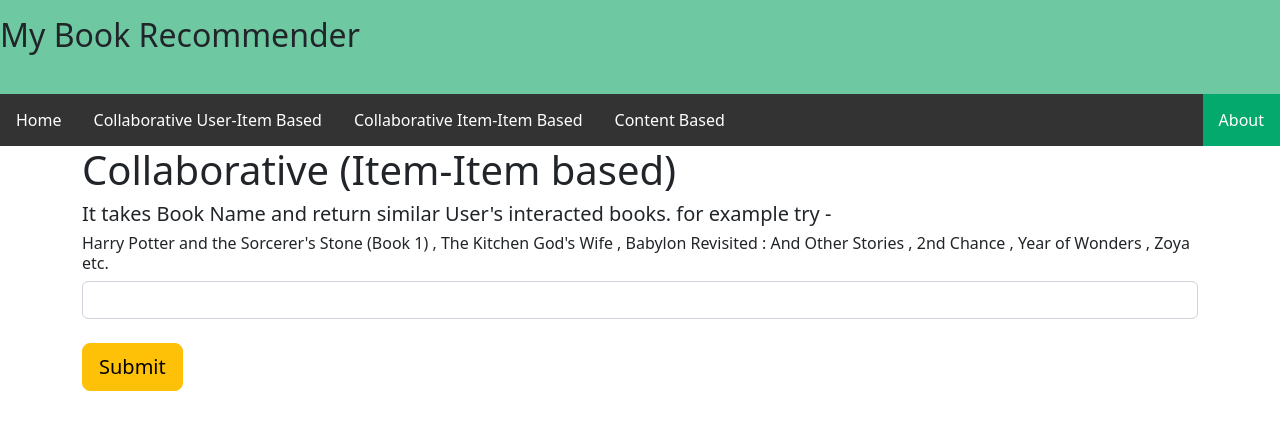
After one commit to Gulzar-khan/recommendation-Project, a Flask app: page /collab2 in a window 1280 px wide. The commit adds this page. Shown: the top 430 px of the page. Run offline with Flask 2, Linux system fonts and the light colour scheme; parts of the project's set-up code (start-up, migrations or seed data) failed here and were passed over.

Commit message:
make it better

```diff
--- a/app.py
+++ b/app.py
@@ -4,14 +4,30 @@
 # Press Double Shift to search everywhere for classes, files, tool windows, actions, and settings.
 from flask import Flask, render_template,request
 import pickle
-import numpy as numpy
+import numpy as np
 import pandas as pd
+from sklearn.metrics.pairwise import cosine_similarity
+
 
 
 top_selling_df = pickle.load(open('top_selling.pkl', 'rb'))
 top_books = pickle.load(open('top_books.pkl', 'rb'))
+# for collaborative
+collab_user1 = pickle.load(open('collab_user1.pkl', 'rb'))
 
-collab_user1 = pickle.load(open('collab_user1.pkl', 'rb'))
+us_canada_book_title = pickle.load(open('us_canada_book_title.pkl', 'rb'))
+corr = pickle.load(open('corr.pkl', 'rb'))
+books_with_image = pickle.load(open('books_with_image.pkl', 'rb'))
+
+#content base
+title_matrix = pickle.load(open('title_matrix.pkl', 'rb'))
+features = pickle.load(open('features.pkl', 'rb'))
+book4 = pickle.load(open('book4.pkl', 'rb'))
+
+
+
+
+
 
 
 app = Flask(__name__)
@@ -40,7 +56,7 @@ def collab():
     # print(df_user.head(5))
     # df_pred = df_user[df_user['pred_rating'].notna()].sort_values('pred_rating', ascending=False).head(5)
     #
-    df_rating = df_user[df_user['pred_rating'].notna()].sort_values('book_rating', ascending=False).head(15)
+    df_rating = df_user[df_user['pred_rating'].notna()].sort_values('book_rating', ascending=False).head(20)
     df_rating = df_rating.drop(['user_id', 'Total_No_Of_Users_Rated', 'book_rating', 'Avg_Rating'], axis=1)
     data = []
     for i in range(len(df_rating) + 1):
@@ -54,8 +70,100 @@ def collab():
 #                             image2=list(df_rating['Image-URL-M'].values),
 #                             ISBN=list(df_rating['ISBN'].values)
 #                            )
+
+
+@app.route('/collab2')
+def collab_ui2():
+    return render_template('collab2.html')
+@app.route('/collab_2',methods=["post"])
+def collab2():
+    us_canada_book_list=list(us_canada_book_title)
+    user_input=request.form.get('user_input2')
+    indexx= us_canada_book_list.index(user_input)
+    corr_coffey_hands = corr[indexx]
+    similar_items = list(us_canada_book_title[(corr_coffey_hands < 1.0) & (corr_coffey_hands > 0.9)])
+
+    data1 = []
+    for i in similar_items:
+        item = []
+        temp_df = books_with_image[books_with_image['Book-Title'] == i]
+        item.extend(list(temp_df.drop_duplicates('Book-Title')['Book-Author']))
+        item.extend(list(temp_df.drop_duplicates('Book-Title')['Book-Title']))
+        item.extend(list(temp_df.drop_duplicates('Book-Title')['Publisher']))
+        item.extend(list(temp_df.drop_duplicates('Book-Title')['Image-URL-M']))
+        data1.append(item)
+    return render_template('collab2.html', data=data1)
+
+
+
+
+@app.route('/content')
+def collab_ui3():
+    return render_template('content.html')
+
+
+@app.route('/content_1', methods=["POST"])
+def content():
+    user_input = request.form.get('user_input3')
+    title_id_arr = books_with_image[books_with_image['Book-Title'] == user_input].index.values
+    title_id = 0
+    for i in title_id_arr:
+        title_id += int(i)
+    # generate sim matrix
+    sim_matrix = cosine_similarity(title_matrix, title_matrix)
+    # features = vectorizer.get_feature_names()
+    top_n = 20
+    top_n_idx = np.flip(np.argsort(sim_matrix[title_id]), axis=0)[0:top_n]
+    top_n_sim_values = sim_matrix[title_id, top_n_idx]
+
+    # find top n with values > 0
+    top_n_idx = top_n_idx[top_n_sim_values > 0]
+    scores = top_n_sim_values[top_n_sim_values > 0]
+
+    # find features from the vectorized matrix
+    sim_books_idx = books_with_image['Book-Title'].iloc[top_n_idx].index
+    words = []
+    for book_idx in sim_books_idx:
+        try:
+            feature_array = np.squeeze(title_matrix[book_idx].toarray())
+        except:
+            feature_array = np.squeeze(title_matrix[book_idx])
+        idx = np.where(feature_array > 0)
+        words.append([" , ".join([features[i] for i in idx[0]])])
+
+        # collate results
+    res = pd.DataFrame({
+        "sim_books": book4['Book-Title'].iloc[top_n_idx].values, "words": words,
+        "scores": scores},
+        columns=["sim_books", "scores", "words"])  # for print book name which we want to show similar with,
+    # in this df use this as first col-"book_title" : books_title['title'].iloc[title_id], and add one more column
+    similar_items = res.drop_duplicates(subset=['sim_books']).reset_index()
+    temp_df = similar_items.merge(books_with_image, left_on='sim_books', right_on='Book-Title')
+    temp_df = temp_df.drop_duplicates('Book-Title').drop(['Book-Title'], axis=1)
+    data3 = []
+    for i in temp_df.values.tolist():
+        data3.append(i)
+    return render_template('content.html', data=data3)
+
+
+
+@app.route('/about')
+def collab_ui4():
+    return render_template('about.html')
+
+
+
+
+
+
+
+
+
+
+
 if __name__ == '__main__':
     app.run(debug=True)
+
 
 
 
--- a/requirements.txt
+++ b/requirements.txt
@@ -2,3 +2,5 @@ flask
 numpy
 pandas
 gunicorn
+sklearn
+scikit-learn
--- /dev/null
+++ b/templates/collab2.html
@@ -0,0 +1,101 @@
+<!DOCTYPE html>
+<html lang="en">
+<head>
+    <meta charset="UTF-8">
+    <title>Book Recommedation System</title>
+<!--    minimized css from bootstrap cdn- https://getbootstrap.com/docs/5.2/getting-started/download/-->
+    <link href="https://cdn.jsdelivr.net/npm/bootstrap@5.2.2/dist/css/bootstrap.min.css" rel="stylesheet" integrity="sha384-Zenh87qX5JnK2Jl0vWa8Ck2rdkQ2Bzep5IDxbcnCeuOxjzrPF/et3URy9Bv1WTRi" crossorigin="anonymous">
+
+</head>
+<body,"background-color:pink">
+
+<nav class="navbar", style="background-color:#00a15e91">
+<h2> <p class="navbar -brand">My Book Recommender</p></h2>
+</nav>
+
+
+
+<style>
+div.a {
+  white-space: nowrap;
+  width: 100px;
+  overflow: hidden;
+  text-overflow: ellipsis;
+}
+ul {
+  list-style-type: none;
+  margin: 0;
+  padding: 0;
+  overflow: hidden;
+  background-color: #333;
+}
+
+li {
+  float: left;
+}
+
+li a {
+  display: block;
+  color: white;
+  text-align: center;
+  padding: 14px 16px;
+  text-decoration: none;
+}
+
+li a:hover:not(.active) {
+  background-color: #111;
+}
+
+.active {
+  background-color: #04AA6D;
+}
+</style>
+</head>
+<body>
+
+<ul>
+  <li><a href="/">Home</a></li>
+  <li><a href="/collab">Collaborative User-Item Based </a></li>
+  <li><a href="/collab2">Collaborative Item-Item Based</a></li>
+      <li><a href="/content">Content Based</a></li>
+
+  <li style="float:right"><a class="active" href="/about">About</a></li>
+</ul>
+    <div>
+        <div>
+            <div class="container">
+                <div class="row">
+                    <div class="col-md-12">
+                        <h1>Collaborative (Item-Item based)</h1>
+                        <h5>It takes Book Name and return similar User's interacted books.
+                        for example try - </h5><h6>Harry Potter and the Sorcerer's Stone (Book 1) , The Kitchen God's Wife ,
+                            Babylon Revisited : And Other Stories , 2nd Chance , Year of Wonders , Zoya  etc.</h6>
+                        <form action="/collab_2" method="post">
+                            <input name="user_input2" type="text" class="form-control"><br>
+                            <input type="submit" class="btn btn-lg btn-warning" >
+                        </form>
+                    </div>
+
+        {% if data %}
+                {% for j in data %}
+
+                    <div class="col-md-2" style="margin-top:30px">
+                        <div class="card">
+                            <div class="card-body">
+                                <img class="card-img-top" src="{{ j[3] }}">
+                                <h5> {{ j[1] }} </h5>
+                                <p>Auth.-{{ j[0] }}</p>
+                                <div class="a">Pub{{ j[2] }}</div>
+                            </div>
+                        </div>
+                    </div>
+                {% endfor %}
+
+        {% endif %}
+
+    </div>
+
+
+</div>
+</body>
+</html>
```
Also changed, not shown: templates/about.html (added, +113 -0 lines), templates/collab.html (+12 -4 lines), templates/content.html (added, +108 -0 lines), templates/index.html (+6 -4 lines), 6 other files.
